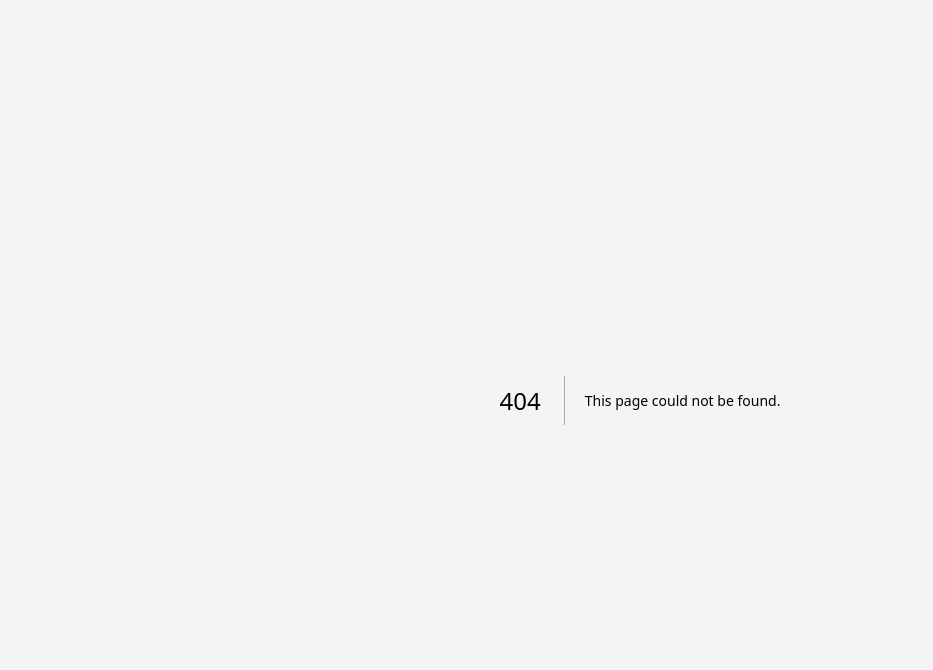
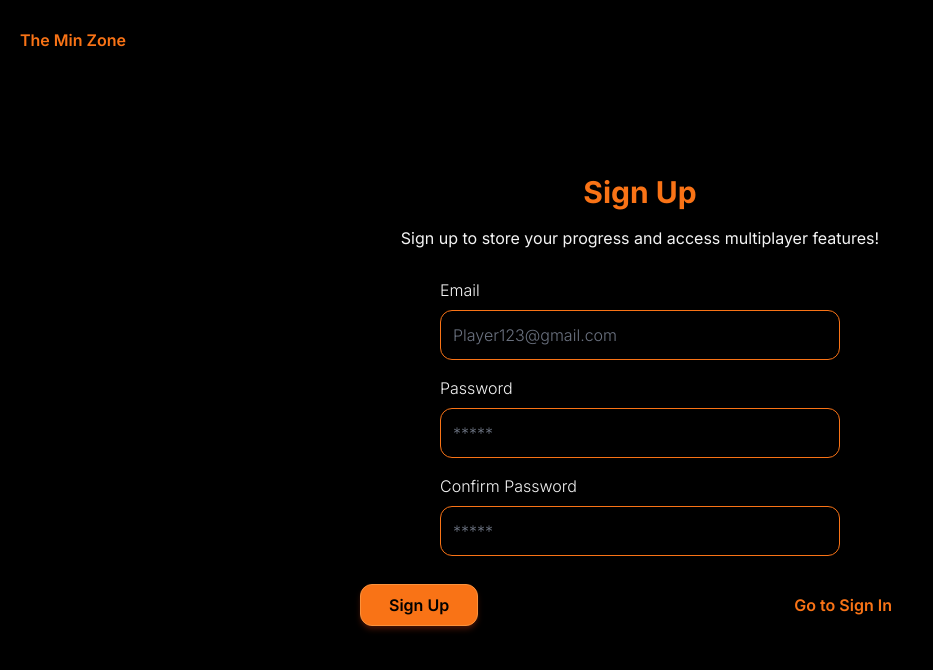
Before and after one commit to mishael-codes/the-min-zone, a Next.js app: page /sign-up in a window 1280 px wide. Before the commit this address had no page. Shown: the top 670 px of the page, without its empty margins (0-933 px from the left). Built offline with nearby package versions, Linux system fonts and the light colour scheme; no server answers.

Commit message:
Feat: Authentication: sign up, sign in, sign out

```diff
--- a/src/app/components/button.tsx
+++ b/src/app/components/button.tsx
@@ -1,19 +1,25 @@
+import { motion } from "framer-motion";
+
 interface ButtonProps {
   text: string;
   standard?: boolean;
+  click?: (event: React.MouseEvent<HTMLButtonElement>) => void;
 }
 
-const Button = ({ text, standard }: ButtonProps) => {
+const Button = ({ text, standard, click }: ButtonProps) => {
   return (
-    <button
+    <motion.button
+      whileHover={{ scale: 1.1 }}
+      whileTap={{ scale: 0.9 }}
+      onClick={click}
       className={`${
         standard
-          ? "bg-orange-500 shadow-md shadow-orange-950 text-black hover:bg-gradient"
+          ? "bg-orange-500 border border-orange-400 shadow-md shadow-orange-950 text-black hover:text-orange-500"
           : "text-orange-500 bg-transparent"
-      } rounded-xl font-semibold transition-all px-7 py-2`}
+      } rounded-xl font-semibold hover:bg-transparent hover:border hover:border-orange-500 transition-all px-7 py-2`}
     >
       {text}
-    </button>
+    </motion.button>
   );
 };
 
--- a/src/app/components/nav.tsx
+++ b/src/app/components/nav.tsx
@@ -1,3 +1,5 @@
+// Next Imports
+import Link from "next/link";
 // Component Import
 import Button from "./button";
 const Nav = () => {
@@ -5,7 +7,9 @@ const Nav = () => {
     <nav className="flex items-center justify-between p-5 bg-[#111]">
       <h1 className="font-bold text-orange-500">The Min Zone</h1>
       <div className="hidden md:flex">
-        <Button standard text="Sign Up" />
+        <Link href="/sign-up">
+          <Button standard text="Sign Up" />
+        </Link>
         <Button text="Sign In" />
       </div>
     </nav>
--- /dev/null
+++ b/src/app/dashboard/page.tsx
@@ -0,0 +1,37 @@
+"use client"
+
+import auth from "../../firebase/fire-auth";
+import { onAuthStateChanged } from "firebase/auth"
+import { signOut } from "firebase/auth";
+
+import {useRouter} from "next/navigation";
+
+import { useState } from "react";
+const Dashboard = () => {
+  const router = useRouter()
+  const [username, setUsername] = useState("");
+  onAuthStateChanged(auth, (user) => {
+    if (user) {
+      setUsername(user.email ?? "");
+    }else router.push("/signin")
+  });
+
+  const signOutUser = () => {
+    signOut(auth).then(() => {
+      router.push("/sign-in")
+    }).catch((error) => {
+      console.log(error)
+    })
+  }
+
+  return (
+    <>
+      <h1>Dashboard</h1>
+      <p>
+        Welcome, <span className="text-orange-500">{username}</span>
+      </p>
+      <button onClick={signOutUser}>Sign out</button>
+    </>
+  );
+}
+ export default Dashboard
--- a/src/app/layout.tsx
+++ b/src/app/layout.tsx
@@ -17,7 +17,7 @@ export default function RootLayout({
 }>) {
   return (
     <html lang="en">
-      <body className={`${inter.className} bg-[#f4f4f4] text-black`}>{children}</body>
+      <body className={`${inter.className} bg-black text-[#f4f4f4]`}>{children}</body>
     </html>
   );
 }
--- /dev/null
+++ b/src/app/sign-in/page.tsx
@@ -0,0 +1,108 @@
+"use client";
+//  Next Imports
+import Link from "next/link";
+import {useRouter} from "next/navigation";
+// components
+import Button from "../components/button";
+
+// framer motion
+import { motion } from "framer-motion";
+
+// firebase imports
+import { signInWithEmailAndPassword } from "firebase/auth";
+import auth from "../../firebase/fire-auth";
+// react imports
+import { useState } from "react";
+
+const SignIn = () => {
+  const router = useRouter();
+
+  const [password, setPassword] = useState("");
+  const [email, setEmail] = useState("");
+
+  const handleEmailChange = (e: React.ChangeEvent<HTMLInputElement>) => {
+    const value = e.target.value;
+    setEmail(value);
+  }
+
+  const handlePasswordChange = (e: React.ChangeEvent<HTMLInputElement>) => {
+    const value = e.target.value;
+    setPassword(value);
+  }
+
+  // sign in user
+  const signInUser = () => {
+    console.log(email, password);
+
+    if(email && password){
+      alert("Yeet")
+      signInWithEmailAndPassword(auth, email, password)
+        .then((userCredential) => {
+          const user = userCredential.user;
+          console.log(user);
+          router.push("/dashboard");
+        })
+        .catch((error) => {
+          const errorCode = error.code;
+          const errorMessage = error.message;
+          console.log(errorCode, errorMessage);
+        })
+    }else alert("error")
+  }
+
+  return (
+    <motion.div
+      initial={{ opacity: 0, scale: 0.5 }}
+      animate={{ opacity: 1, scale: 1 }}
+      transition={{ duration: 0.5 }}
+      className=" relative flex items-center justify-center flex-col min-h-screen w-screen bg-black text-[#f4f4f4] gap-20 overflow-hidden"
+    >
+      <Link
+        href="/"
+        className="text-orange-500 self-start justify-self-start font-semibold absolute top-10 left-5"
+      >
+        The Min Zone
+      </Link>
+      <div className="flex flex-col items-center justify-start gap-4">
+        <h1 className="text-orange-500 text-3xl font-bold">Sign In</h1>
+        <p>Login to access your account!</p>
+      </div>
+
+      <form className="flex items-center justify-center flex-col gap-4 w-full px-10">
+        <label
+          className="flex flex-col font-light w-full md:w-1/3 gap-2"
+          htmlFor="email"
+        >
+          Email
+          <input
+            type="email"
+            id="email"
+            placeholder="Player123@gmail.com"
+            onChange={handleEmailChange}
+            className="w-full bg-transparent text-orange-500 p-3 rounded-xl border border-orange-500 focus:border-orange-500 placeholder:text-gray-500"
+          />
+        </label>
+        <label
+          className="flex flex-col font-light w-full md:w-1/3 gap-2"
+          htmlFor="password"
+        >
+          Password
+          <input
+            type="password"
+            id="password"
+            placeholder="*****"
+            onChange={handlePasswordChange}
+            className="w-full bg-transparent text-orange-500 p-3 rounded-xl border border-orange-500 focus:border-orange-500 placeholder:text-gray-500"
+          />
+        </label>
+      </form>
+      <div className="flex items-center justify-between w-full md:w-1/2 px-10">
+        <Button text={"Sign In"} standard click={signInUser} />
+        <Link href="/sign-up">
+          <Button text={"Go to Sign Up"} />
+        </Link>
+      </div>
+    </motion.div>
+  );
+};
+export default SignIn;
--- /dev/null
+++ b/src/app/sign-up/page.tsx
@@ -0,0 +1,149 @@
+"use client";
+//  Next Imports
+import Link from "next/link";
+import {useRouter} from "next/navigation";
+import Button from "../components/button";
+import { motion } from "framer-motion";
+
+// firebase imports
+import { createUserWithEmailAndPassword } from "firebase/auth";
+import auth from "../../firebase/fire-auth";
+
+// react imports
+import { useState } from "react";
+const SignUp = () => {
+  const router = useRouter();
+
+  const [email, setEmail] = useState("");
+  const [password, setPassword] = useState("");
+  const [confirmPassword, setConfirmPassword] = useState("");
+
+  // assign the input values to state
+  // email
+  const handleEmailChange = (e: React.ChangeEvent<HTMLInputElement>) => {
+    let value = e.target.value;
+    const emailRegex =
+      /^(?:"[a-zA-Z0-9!#$%&'*+/=?^_`{|}~.-]+"|[a-zA-Z0-9._%+-]+)@[a-zA-Z0-9.-]+\.[a-zA-Z]{2,6}$/;
+
+    if (!emailRegex.test(value)) {
+      console.log("Please enter to valid email address");
+    }else if(emailRegex.test(value)){
+      setEmail(value);
+    }
+  };
+
+  // password
+  const handlePasswordChange = (e: React.ChangeEvent<HTMLInputElement>) => {
+    let value = e.target.value;
+    const passwordRegex = /^(?=.*\d)(?=.*[a-z])(?=.*[A-Z]).{6,20}$/;
+    if (!passwordRegex.test(value)) {
+      console.log("Password must contain at least one number, one uppercase and lowercase letter, and at least 6 characters");
+    }else if(passwordRegex.test(value)){
+      setPassword(value);
+    }
+  };
+
+  // confirm password
+  const handleConfirmPasswordChange = (e: React.ChangeEvent<HTMLInputElement>) => {
+    let value = e.target.value;
+
+    if (value !== password) {
+      console.log("Must be equal to password");
+    }else if(value === password){
+      setConfirmPassword(value);
+    }
+  };
+
+  // create a user
+  const createUser = () => {
+    console.log(email, password, confirmPassword);
+
+    if(email && password && confirmPassword){
+      alert("Yeet")
+      createUserWithEmailAndPassword(auth, email, password)
+        .then((userCredential) => {
+          const user = userCredential.user;
+          console.log(user);
+          router.push("/dashboard");
+        })
+        .catch((error) => {
+          const errorCode = error.code;
+          const errorMessage = error.message;
+          console.log(errorCode, errorMessage);
+        })
+    }else alert("error")
+  }
+
+  return (
+    <motion.div
+      initial={{ opacity: 0, scale: 0.5 }}
+      animate={{ opacity: 1, scale: 1 }}
+      transition={{ duration: 0.5 }}
+      className="relative flex items-center justify-center flex-col min-h-screen w-screen bg-black text-[#f4f4f4] gap-7 overflow-hidden"
+    >
+      <Link
+        href="/"
+        className="text-orange-500 self-start justify-self-start font-semibold absolute top-7 left-5"
+      >
+        The Min Zone
+      </Link>
+      <div className="flex flex-col items-center justify-start gap-4">
+        <h1 className="text-orange-500 text-3xl font-bold">Sign Up</h1>
+        <p className="text-center">Sign up to store your progress and access multiplayer features!</p>
+      </div>
+
+      <form className="flex items-center justify-center flex-col gap-4 w-full px-10">
+        <label
+          className="flex flex-col font-light w-full md:w-1/3 gap-2"
+          htmlFor="email"
+        >
+          Email
+          <input
+            type="email"
+            id="email"
+            placeholder="Player123@gmail.com"
+            onChange={handleEmailChange}
+            autoComplete="new-email"
+            className="w-full bg-transparent text-orange-500 p-3 rounded-xl border border-orange-500 focus:border-orange-500 placeholder:text-gray-500"
+          />
+        </label>
+        <label
+          className="flex flex-col font-light w-full md:w-1/3 gap-2"
+          htmlFor="password"
+        >
+          Password
+          <input
+            type="password"
+            id="password"
+            placeholder="*****"
+            onChange={handlePasswordChange}
+            autoComplete="new-password"
+            className="w-full bg-transparent text-orange-500 p-3 rounded-xl border border-orange-500 focus:border-orange-500 placeholder:text-gray-500"
+          />
+        </label>
+        <label
+          className="flex flex-col font-light w-full md:w-1/3 gap-2"
+          htmlFor="confirm-password"
+        >
+          {" "}
+          Confirm Password
+          <input
+            type="password"
+            id="confirm-password"
+            placeholder="*****"
+            onChange={handleConfirmPasswordChange}
+            autoComplete="new-password"
+            className="w-full bg-transparent text-orange-500 p-3 rounded-xl border border-orange-500 focus:border-orange-500 placeholder:text-gray-500"
+          />
+        </label>
+      </form>
+      <div className="flex items-center justify-between w-full md:w-1/2 px-10">
+        <Button text={"Sign Up"} standard click={createUser} />
+        <Link href="/sign-in">
+          <Button text={"Go to Sign In"} />
+        </Link>
+      </div>
+    </motion.div>
+  );
+};
+export default SignUp;
--- a/src/firebase/firebaseconfig.ts
+++ b/src/firebase/firebaseconfig.ts
@@ -1,4 +1,4 @@
-import { getApp, getApps, initializeApp } from "firebase/app";
+import { initializeApp } from "firebase/app";
 
 const firebaseConfig = {
   apiKey: process.env.NEXT_PUBLIC_FIREBASE_API_KEY,
@@ -10,6 +10,6 @@ const firebaseConfig = {
   measurementId: process.env.NEXT_PUBLIC_FIREBASE_MEASUREMENT_ID,
 };
 
-const app = !getApps().length ? initializeApp(firebaseConfig) : getApp();
+const app = initializeApp(firebaseConfig);
 
 export default app;
```
